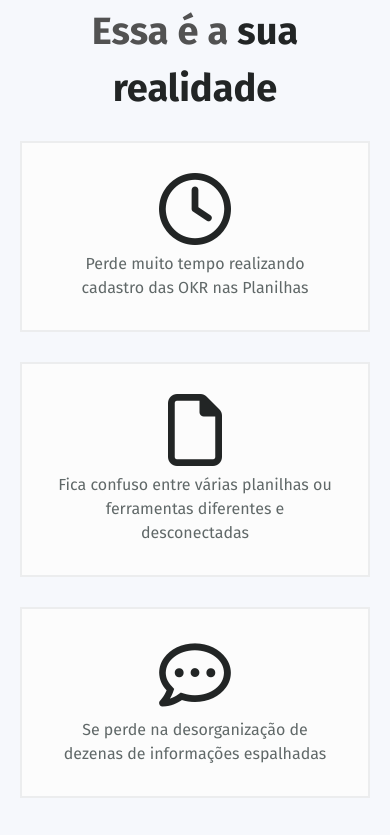
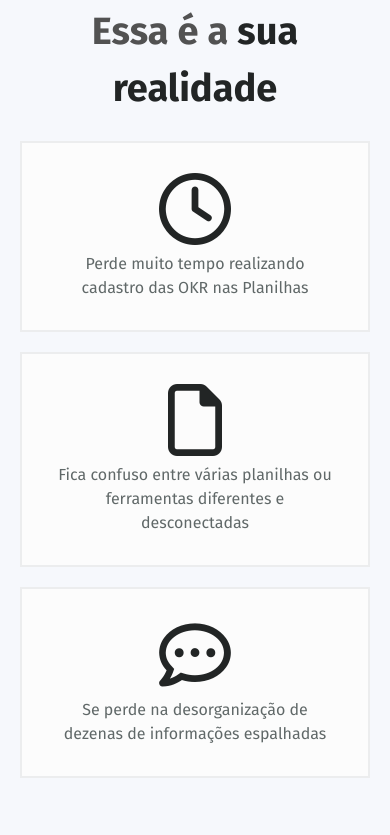
Before and after one commit to MarcosVictorSB/lading-page, a plain HTML site: page index.html in a window 390 px wide. Shown: the part 2067-2902 px from the top of the page. Drawn offline with Linux system fonts and the light colour scheme.

Commit message:
fix responsive

```diff
--- a/css/styles.css
+++ b/css/styles.css
@@ -365,16 +365,17 @@ html{
 }
 
 .call-to-action-list, .noticia-list {
+  display: grid;
+  grid-template-columns: 1fr 1fr 1fr;
+  gap: 20px;
   list-style: none;
-  display: flex;
-  gap: 30px;
 }
 
 .call-to-action-item, .noticia-item {
   cursor: pointer;
   border: 2px solid #ecedee;
+  background-color: #fcfcfc;
   padding: 30px;
-  background-color: #fcfcfc;
 }
 
 
@@ -401,22 +402,6 @@ html{
   color: #fcfcfc !important;
 }
 
-/* .noticia-list {
-  justify-content: space-between;
-}
-
-.noticia{
-  margin-top: 120px;
-}
-
-.noticia-item i {
-  color: #606868;
-} */
-
-/* .noticia-item p {
-  width: 230px;
-} */
-
 @media (max-width: 1050px) {
   .call-to-action, .noticia {
     grid-template-columns: 1fr;
@@ -432,7 +417,6 @@ html{
   }
 
   .call-to-action-list, .noticia-list {
-    display: flex;
     padding: 0;
   }
 
@@ -447,7 +431,7 @@ html{
   }
 
   .call-to-action-list, .noticia-list {
-    display: grid;
+    grid-template-columns: 1fr;
     padding: 0;
   }
 }
```
